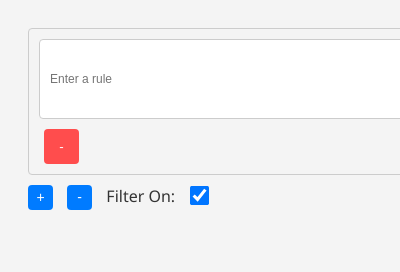
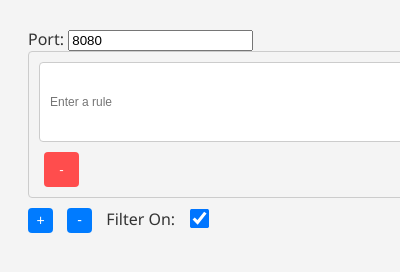
Before and after one commit to jaxs-ribs/filter, a browser extension: page extension/popup.html in a window 400 px wide. Both pictures are taken after a click on the checkbox "Filter On:". Shown: the top 272 px of the page. Drawn offline with Linux system fonts and the light colour scheme; no server answers.

Commit message:
Add port to popup

```diff
--- a/extension/popup.html
+++ b/extension/popup.html
@@ -6,6 +6,8 @@
     <script src="popup.js"></script>
 </head>
 <body>
+    <label for="port">Port:</label>
+    <input type="number" id="port" value="8080">
     <div id="rules-container">
         <div class="rule">
             <input type="text" placeholder="Enter a rule">
--- a/extension/popup.js
+++ b/extension/popup.js
@@ -9,10 +9,20 @@ document.addEventListener('DOMContentLoaded', function() {
         debounceSubmitSettings();
     });
     document.getElementById('toggle').addEventListener('change', debounceSubmitSettings);
+    document.getElementById('port').addEventListener('change', function() {
+        const portValue = this.value;
+        chrome.storage.local.set({'port': portValue}, function() {
+            console.log('Port value saved:', portValue);
         });
+    });
+});
+
 function fetchSettings() {
-    console.log('fetchSettings');
-    fetch('http://localhost:8080/filter:filter:template.os/fetch_settings', {
+    chrome.storage.local.get(['port'], function(result) {
+        const port = result.port || '8080';
+        document.getElementById('port').value = port;
+
+        fetch(`http://localhost:${port}/filter:filter:template.os/fetch_settings`, {
             method: 'POST',
             headers: {
                 'Content-Type': 'application/json'
@@ -25,6 +35,7 @@ function fetchSettings() {
             setToggleState(data.is_on);
         })
         .catch(error => console.error('Error fetching settings:', error));
+    });
 }
 
 function displayRules(rules) {
@@ -70,14 +81,21 @@ function debounceSubmitSettings() {
 
     timeoutId = setTimeout(() => {
         submitSettings();
-    }, 200);
+    }, 20);
 }
 
 function submitSettings() {
+    document.getElementById('port').addEventListener('change', function() {
+        const port = this.value;
+        chrome.storage.local.set({port: port}, function() {
+            console.log('Port is set to ' + port);
+        });
+    });
+    const port = document.getElementById('port').value || '8080';
     const rules = Array.from(document.querySelectorAll('.rule')).map(input => input.value);
     const is_on = document.getElementById('toggle').checked;
 
-    fetch('http://localhost:8080/filter:filter:template.os/submit_settings', {
+    fetch(`http://localhost:${port}/filter:filter:template.os/submit_settings`, {
         method: 'POST',
         headers: {
             'Content-Type': 'application/json'
```
Also changed, not shown: extension/contentScript.js (+8 -3 lines), extension/manifest.json. Lines whose indentation alone changed are shown as unchanged.
